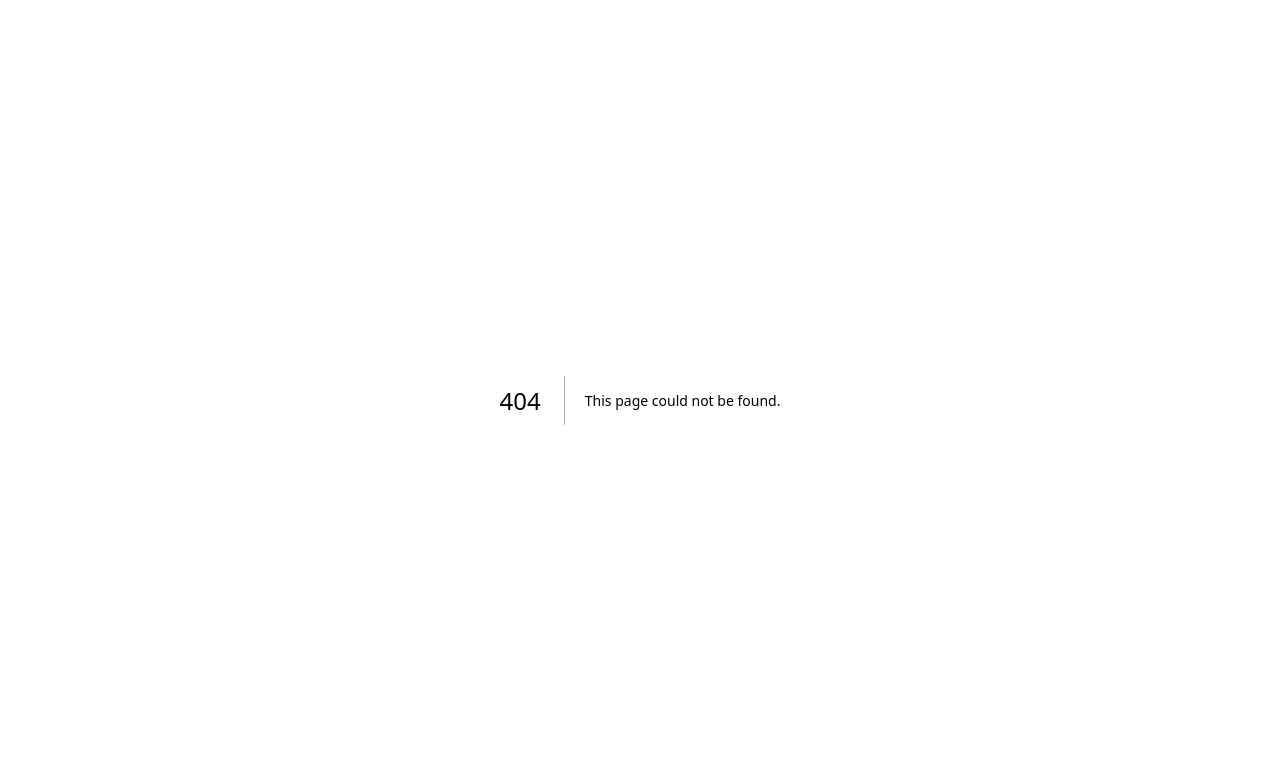
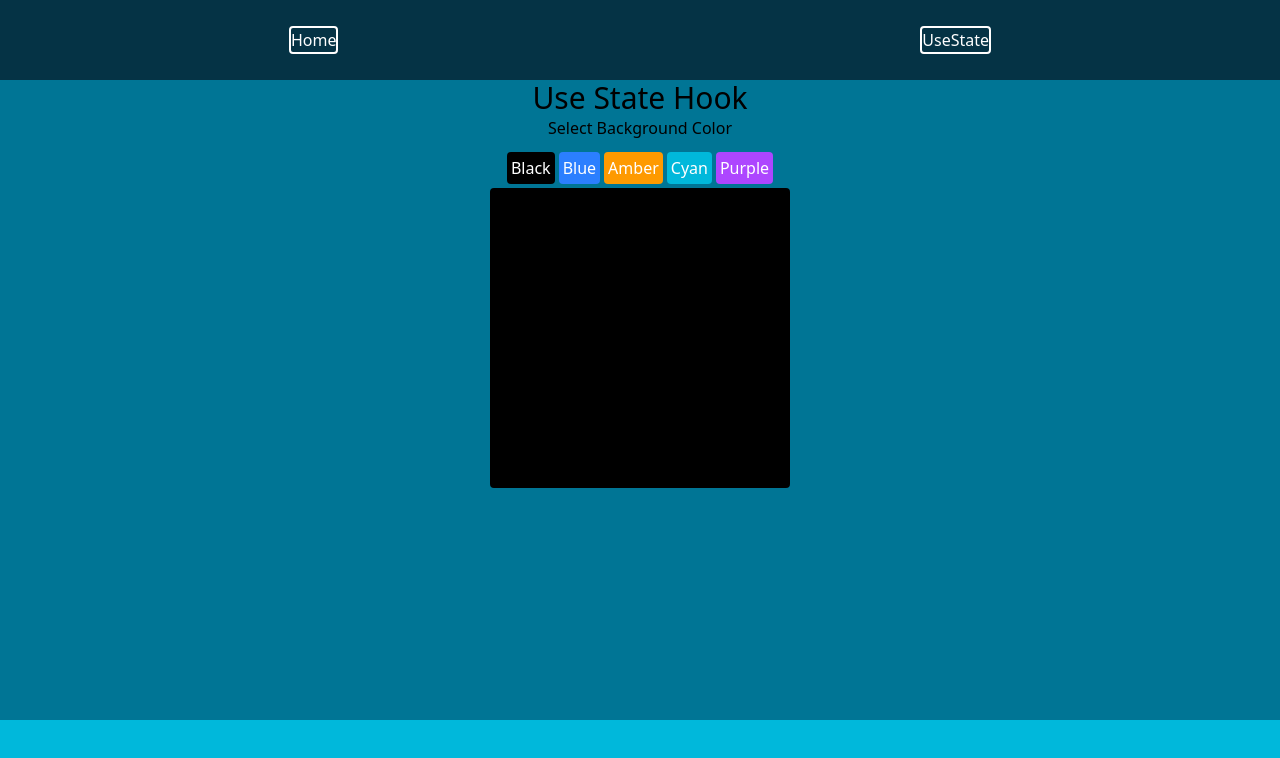
Before and after one commit to ariel-gallardo/react-hooks, a Next.js app: page /state-hooks/useState in a window 1280 px wide. Before the commit this address had no page. Shown: the top 758 px of the page. Built offline with nearby package versions, Linux system fonts and the light colour scheme.

Commit message:
01-useState# NavBar & Hook

```diff
--- /dev/null
+++ b/src/app/Tailwind.css
@@ -0,0 +1 @@
+@import "tailwindcss";
--- a/src/app/layout.tsx
+++ b/src/app/layout.tsx
@@ -1,3 +1,5 @@
+import Navbar from '@/components/Navbar';
+import './Tailwind.css';
 export default function RootLayout({
   children,
 }: Readonly<{
@@ -5,8 +7,10 @@ export default function RootLayout({
 }>) {
   return (
     <html lang="en">
-      <body>
-        {children}
+      <body className='min-h-screen flex flex-col'>
+        <Navbar/>
+        <main className='flex-1 bg-cyan-700 w-full'>{children}</main>
+        <footer className='h-[10vh] bg-cyan-500'></footer>
       </body>
     </html>
   );
--- a/src/app/page.tsx
+++ b/src/app/page.tsx
@@ -1,6 +1,12 @@
+import Link from "next/link";
+
 export default function Home() {
   return (
-    <div>
-    </div>
+  <div className="flex justify-center text-center">
+        <div className="flex py-2 justify-around flex-col gap-2">
+          <h1 className="text-3xl">State Hooks</h1>
+          <Link href={'/state-hooks/useState'} className="text-white border-2 rounded">UseState</Link>
+        </div>
+  </div>
   );
 }
--- /dev/null
+++ b/src/app/state-hooks/useState/page.tsx
@@ -0,0 +1,36 @@
+'use client';
+import { useState } from "react";
+
+const BlockComponent = () => {
+
+    const [bgColor, setBgColor] = useState('bg-black');
+
+    const setBlack = () => { setBgColor('bg-black') }
+    const setBlue = () => { setBgColor('bg-blue-500') }
+    const setAmber = () => { setBgColor('bg-amber-500') }
+    const setCyan = () => { setBgColor('bg-cyan-500') }
+    const setPurple = () => { setBgColor('bg-purple-500') }
+
+    return (
+        <div className="flex justify-center">
+            <div className="text-center flex flex-col gap-3">
+                <div>
+                    <h1 className="text-3xl">Use State Hook</h1>
+                    <h3>Select Background Color</h3>
+                </div>
+                <div className="flex flex-col gap-1">
+                    <div className="flex gap-1 justify-center">
+                        <button type="button" className="text-white p-1 rounded bg-black" onClick={setBlack}>Black</button>
+                        <button type="button" className="text-white p-1 rounded bg-blue-500" onClick={setBlue}>Blue</button>
+                        <button type="button" className="text-white p-1 rounded bg-amber-500" onClick={setAmber}>Amber</button>
+                        <button type="button" className="text-white p-1 rounded bg-cyan-500" onClick={setCyan}>Cyan</button>
+                        <button type="button" className="text-white p-1 rounded bg-purple-500" onClick={setPurple}>Purple</button>
+                    </div>
+                    <div className={`${bgColor} w-[300px] h-[300px] border-2 rounded`}></div>
+                </div>
+            </div>
+        </div>
+    );
+};
+
+export default BlockComponent;
--- /dev/null
+++ b/src/components/Navbar.tsx
@@ -0,0 +1,16 @@
+import Link from "next/link";
+
+const Navbar = () => {
+    return (
+        <nav className='h-[10vh] bg-cyan-950'>
+            <div className="flex flex-col h-[10vh] justify-center ">
+                <div className="flex gap-1 justify-around">
+                    <Link href={'/'} className="text-white border-2 rounded">Home</Link>
+                    <Link href={'/state-hooks/useState'} className="text-white border-2 rounded">UseState</Link>
+                </div>
+            </div>
+        </nav>
+    );
+}
+
+export default Navbar;
```
